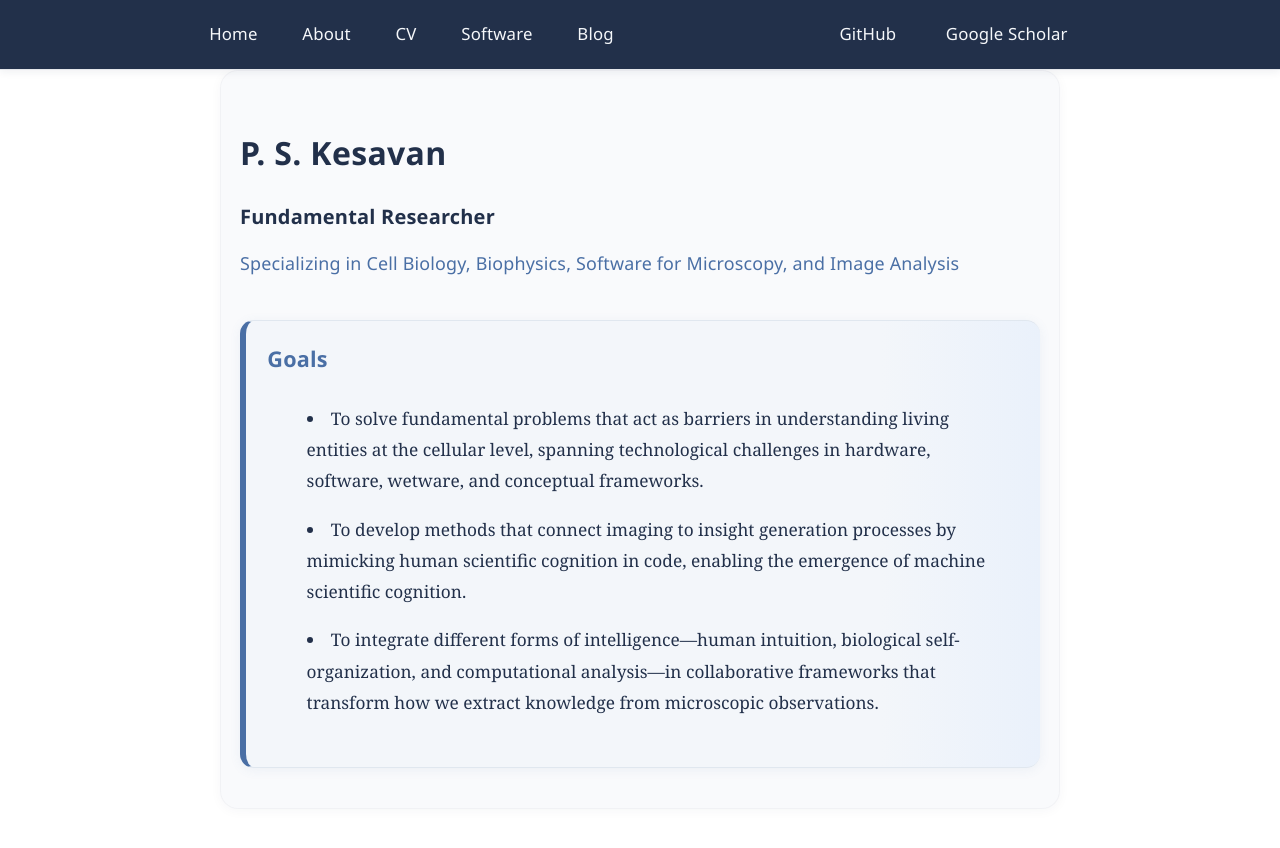
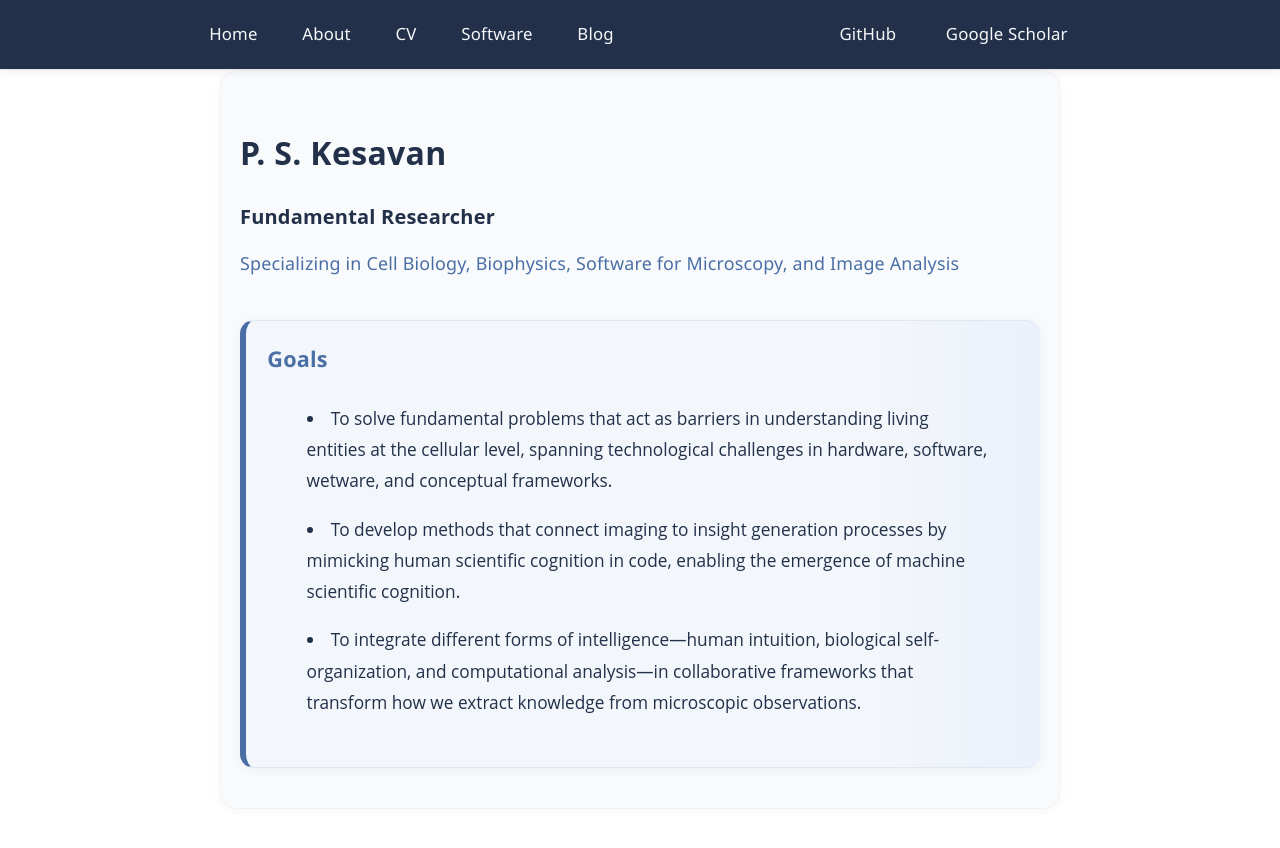
Before and after one commit to pskeshu/pskeshu.github.io, a Jekyll site: the page index.html, which Jekyll copies as it is, in a window 1280 px wide and 900 px high. Shown: the top 848 px of the window. Built offline with Jekyll 4.4.1, drawn with Linux system fonts in a browser that asks for light colours.

Commit message:
Update font to Open Sans

```diff
--- a/assets/css/main.css
+++ b/assets/css/main.css
@@ -21,8 +21,10 @@ html {
     text-rendering: optimizeLegibility;
 }
 
+@import url('https://fonts.googleapis.com/css2?family=Open+Sans:wght@400;600;700&display=swap');
+
 body {
-    font-family: 'Georgia', 'Times New Roman', serif;
+    font-family: 'Open Sans', 'Segoe UI', 'Helvetica Neue', Arial, sans-serif;
     color: var(--light-text);
     background: var(--bg-color);
     line-height: 1.8;
@@ -32,7 +34,7 @@ body {
 }
 
 h1, h2, h3, h4, h5, h6 {
-    font-family: 'Segoe UI', 'Helvetica Neue', Arial, sans-serif;
+    font-family: 'Open Sans', 'Segoe UI', 'Helvetica Neue', Arial, sans-serif;
     color: var(--primary-color);
     font-weight: 700;
     margin-bottom: 0.5em;
```
